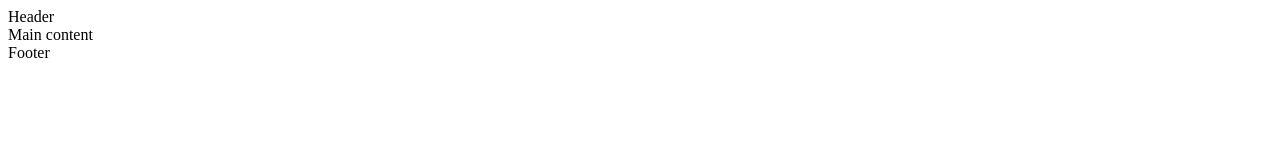
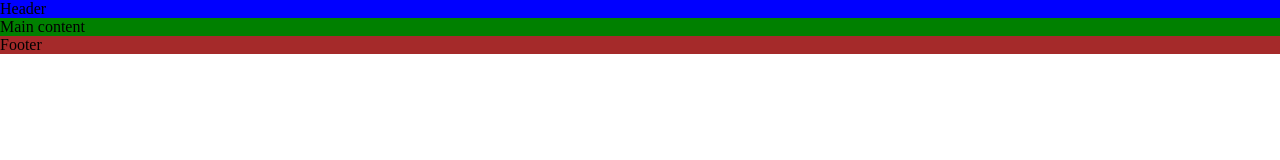
Before and after one commit to melinehannuksela/swedish-massage, a plain HTML site: page index.html in a window 1280 px wide. Drawn offline with Linux system fonts and the light colour scheme.

Commit message:
Add starter styles to stylesheet

```diff
--- a/assets/css/style.css
+++ b/assets/css/style.css
@@ -0,0 +1,21 @@
+/* Asterisk wildcard selector to override default styles added by the browser */
+* {
+    padding: 0;
+    margin: 0;
+    box-sizing: border-box;
+}
+
+/* Header */
+header {
+    background-color: blue;
+}
+
+/* Main content */
+main {
+    background-color: green;
+}
+
+/* Footer */
+footer {
+    background-color: brown;
+}
--- a/index.html
+++ b/index.html
@@ -3,9 +3,10 @@
 <head>
     <meta charset="UTF-8">
     <meta name="viewport" content="width=device-width, initial-scale=1.0">
-    <title>Swedish Massage</title>
     <meta name="description" content="Swedish Massage, massage, Swedish service, self care, Ireland, Dublin Jervis Shopping Centre">
     <meta name="keywords" content="Swedish Massage, massage, Swedish service, self care, Ireland, Dublin">
+    <title>Swedish Massage</title>
+    <link rel="stylesheet" href="assets/css/style.css">
 </head>
 <body>
     <!-- Header -->
```
